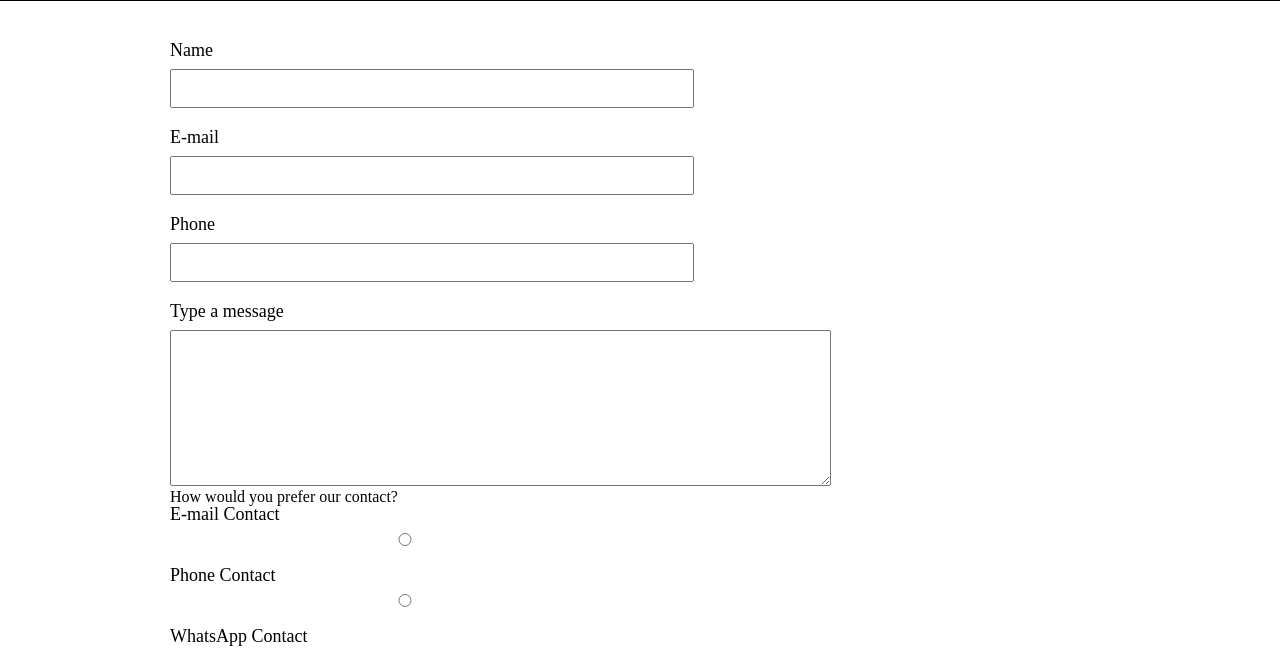
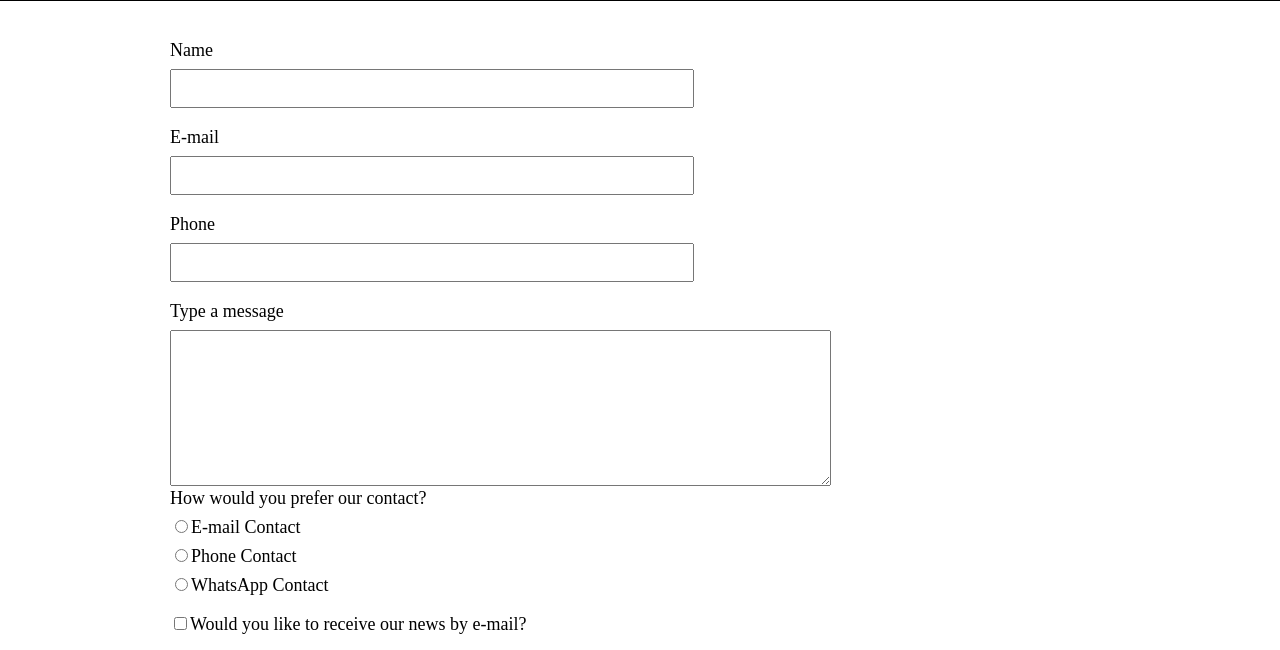
Before and after one commit to JoaoCioffi/WebFundamentals_JS, a plain HTML site: page Projects/Barbershop/main/contact.html in a window 1280 px wide. Shown: the part 287-937 px from the top of the page. Drawn offline with Linux system fonts and the light colour scheme.

Commit message:
updated on 2022-07-28 09:03AM

```diff
--- a/Projects/Barbershop/content/CSS/styleProductsContact.css
+++ b/Projects/Barbershop/content/CSS/styleProductsContact.css
@@ -112,15 +112,19 @@ form {
     margin: 40px 0;
 }
 
-form label {
+form label, form p {
     display: block;
     font-size: 18px;
     margin: 0 0 10px;
 }
 
-form input {
+.standardInput {
     display: block;
     margin: 0 0 20px;
     padding: 10px 25px;
     width: 50%;
 }
+
+.checkbox {
+    margin: 20px 0;
+}
--- a/Projects/Barbershop/main/contact.html
+++ b/Projects/Barbershop/main/contact.html
@@ -28,33 +28,32 @@
         <main>
             <form>
                 <label for="nameID">Name</label>
-                <input type="text" id="nameID">
+                <input type="text" id="nameID" class="standardInput">
 
                 <label for="emailID">E-mail</label>
-                <input type="text" id="emailID">
+                <input type="text" id="emailID" class="standardInput">
 
                 <label for="phoneID">Phone</label>
-                <input type="text" id="phoneID">
+                <input type="text" id="phoneID" class="standardInput">
 
                 <label for="msgBox">Type a message</label>
                 <textarea cols="80" rows="10" id="msgBox"></textarea>
+
                 <div>
                     <p>How would you prefer our contact?</p>
-                    <label for="radio-email">E-mail Contact</label>
-                    <input type="radio" name="contact" value="email" id="radio-email">
+                    <label for="radio-email"><input type="radio" name="contact" value="email" id="radio-email">E-mail Contact</label>
+                    <label for="radio-phone"><input type="radio" name="contact" value="phone" id="radio-phone">Phone Contact</label>
+                    <label for="whatsapp-radio"><input type="radio" name="contact" value="whatsapp" id="whatsapp-radio">WhatsApp Contact</label>
+                </div>
 
-                    <label for="radio-phone">Phone Contact</label>
-                    <input type="radio" name="contact" value="phone" id="radio-phone">
-
-                    <label for="whatsapp-radio">WhatsApp Contact</label>
-                    <input type="radio" name="contact" value="whatsapp" id="whatsapp-radio">
-                </div>
-                <label><input type="checkbox">Would you like to receive our news by e-mail?</label>
+                <label class="checkbox"><input type="checkbox">Would you like to receive our news by e-mail?</label>
                 <input type="submit" value="Submit">
             </form>
         </main>
+
          <footer id="contactFooter">
             <p class="copyright">&copy; Copyright Captain K'nuckles</p>
         </footer>
+
     </body>
 </html>
```
